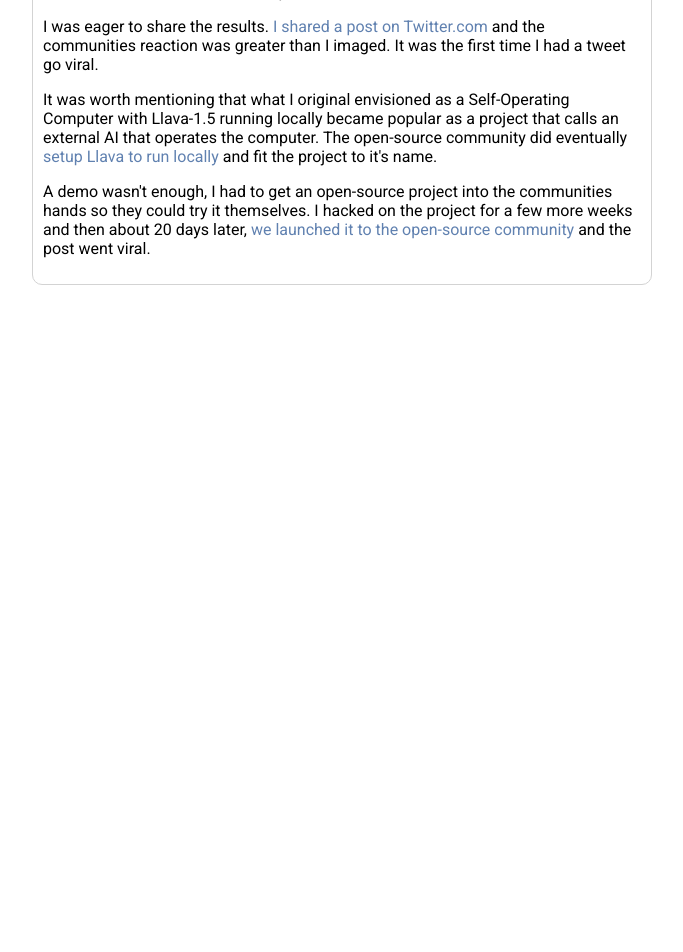
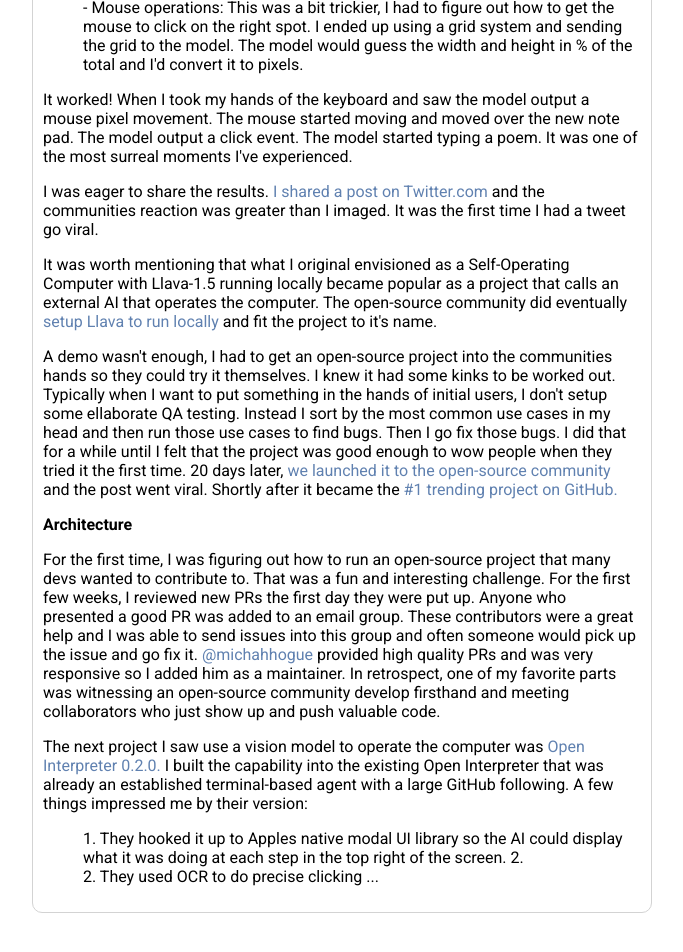
Before and after one commit to joshbickett/bickett.ai, a React (Create React App) app: page /blog in a window 1280 px wide. Shown: the part 1573-2525 px from the top of the page, without its empty margins (298-981 px from the left). Before the commit the page ends 1918 px from the top, so only its background shows below. Built offline with nearby package versions, Linux system fonts and the light colour scheme.

Commit message:
more on blog

```diff
--- a/src/pages/Blog.js
+++ b/src/pages/Blog.js
@@ -151,6 +151,20 @@
                 gpt-4-vision-preview. I gave it the objective: "write a poem in
                 the new note window."{" "}
               </p>
+              <b>Operation Details</b>
+              <ul>
+                <li>
+                  - Keyboard operations: Doing key events is actually quite
+                  easy, you can just use the __ library
+                </li>
+                <li>
+                  - Mouse operations: This was a bit trickier, I had to figure
+                  out how to get the mouse to click on the right spot. I ended
+                  up using a grid system and sending the grid to the model. The
+                  model would guess the width and height in % of the total and
+                  I'd convert it to pixels.
+                </li>
+              </ul>
               <p>
                 It worked! When I took my hands of the keyboard and saw the
                 model output a mouse pixel movement. The mouse started moving
@@ -179,13 +193,54 @@
               </p>
               <p>
                 A demo wasn't enough, I had to get an open-source project into
-                the communities hands so they could try it themselves. I hacked
-                on the project for a few more weeks and then about 20 days
-                later,{" "}
+                the communities hands so they could try it themselves. I knew it
+                had some kinks to be worked out. Typically when I want to put
+                something in the hands of initial users, I don't setup some
+                ellaborate QA testing. Instead I sort by the most common use
+                cases in my head and then run those use cases to find bugs. Then
+                I go fix those bugs. I did that for a while until I felt that
+                the project was good enough to wow people when they tried it the
+                first time. 20 days later,{" "}
                 <a href="https://x.com/josh_bickett/status/1729163560713060546">
                   we launched it to the open-source community
                 </a>{" "}
-                and the post went viral.
+                and the post went viral. Shortly after it became the{" "}
+                <a href="https://x.com/josh_bickett/status/1730600095463399603">
+                  #1 trending project on GitHub.
+                </a>
+              </p>
+              <b>Architecture</b>
+              <p>
+                For the first time, I was figuring out how to run an open-source
+                project that many devs wanted to contribute to. That was a fun
+                and interesting challenge. For the first few weeks, I reviewed
+                new PRs the first day they were put up. Anyone who presented a
+                good PR was added to an email group. These contributors were a
+                great help and I was able to send issues into this group and
+                often someone would pick up the issue and go fix it.{" "}
+                <a href="https://github.com/michaelhhogue">@michahhogue</a>{" "}
+                provided high quality PRs and was very responsive so I added him
+                as a maintainer. In retrospect, one of my favorite parts was
+                witnessing an open-source community develop firsthand and
+                meeting collaborators who just show up and push valuable code.
+              </p>
+              <p>
+                The next project I saw use a vision model to operate the
+                computer was{" "}
+                <a href="https://x.com/hellokillian/status/1743418943120040109">
+                  Open Interpreter 0.2.0.{" "}
+                </a>
+                I built the capability into the existing Open Interpreter that
+                was already an established terminal-based agent with a large
+                GitHub following. A few things impressed me by their version:
+                <ul>
+                  <li>
+                    1. They hooked it up to Apples native modal UI library so
+                    the AI could display what it was doing at each step in the
+                    top right of the screen. 2.
+                  </li>
+                  <li>2. They used OCR to do precise clicking ...</li>
+                </ul>
               </p>
             </div>
           </ContentContainer>
```
